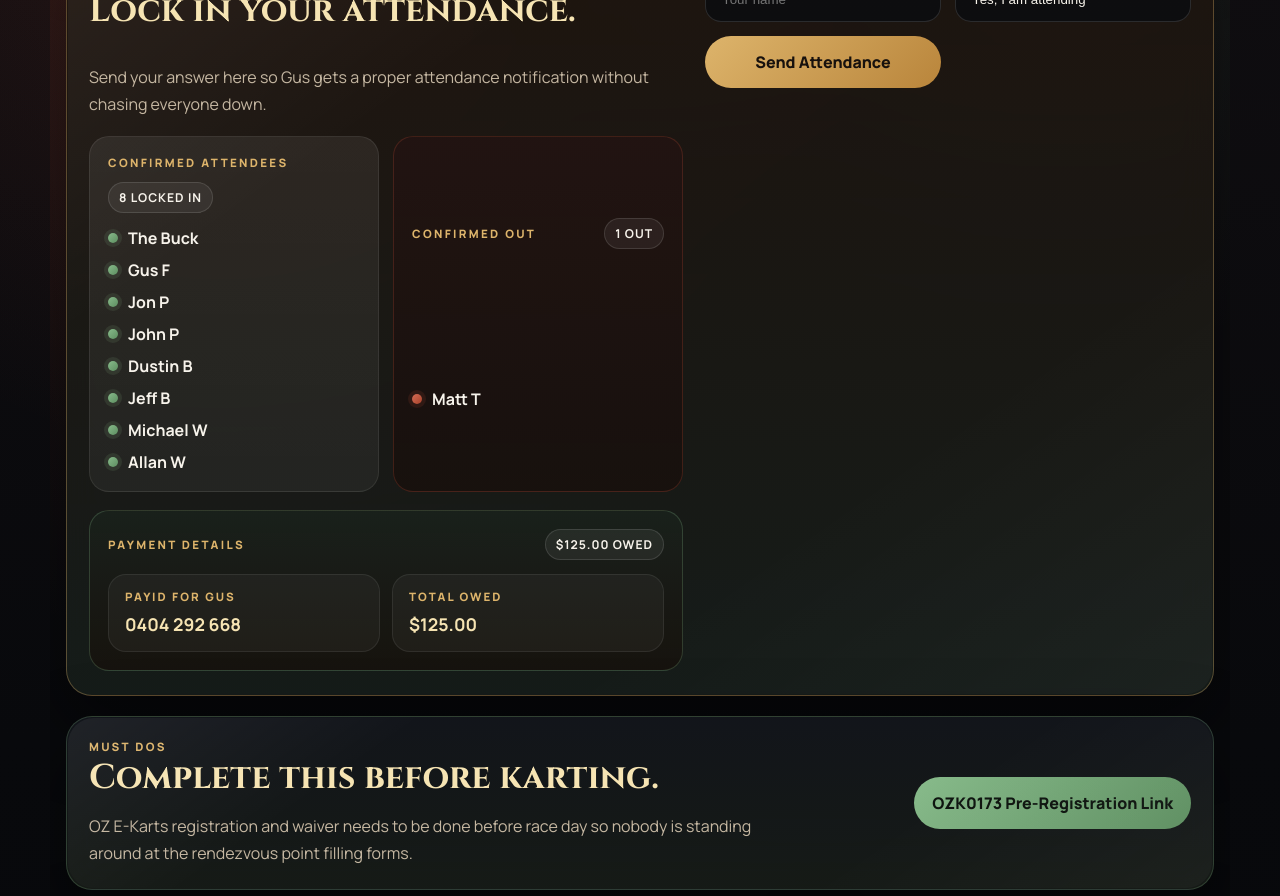
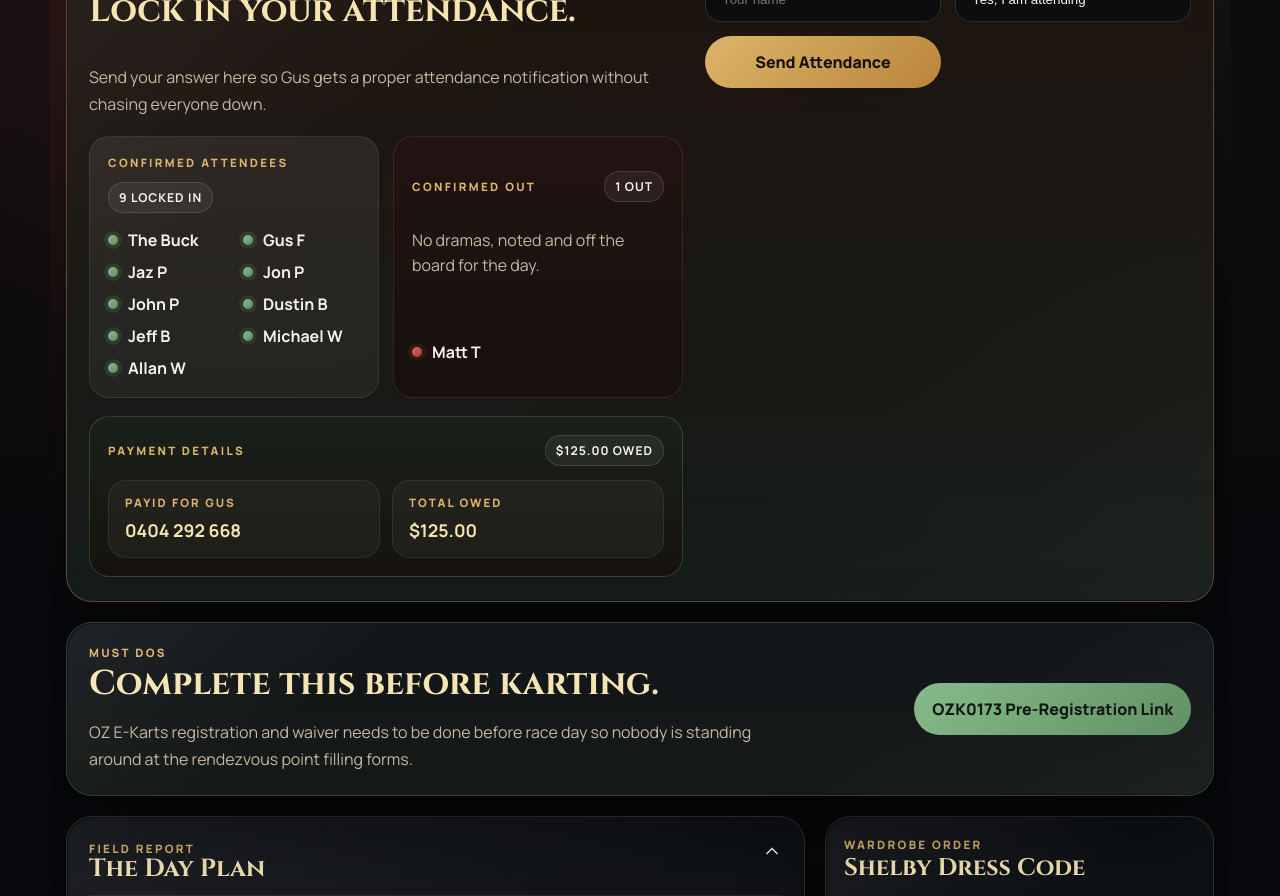
Before and after one commit to mgf-82/peaky-bucks-party, a React (Create React App) app: page / in a window 1280 px wide. Shown: the part 800-1696 px from the top of the page. Built offline with nearby package versions, Linux system fonts and the light colour scheme.

Commit message:
refine: update RSVP attendance layout

```diff
--- a/src/components/RsvpPanel.js
+++ b/src/components/RsvpPanel.js
@@ -16,6 +16,7 @@ const initialForm = {
 const confirmedAttendees = [
   'The Buck',
   'Gus F',
+  'Jaz P',
   'Jon P',
   'John P',
   'Dustin B',
@@ -96,12 +97,12 @@ const RsvpPanel = () => {
           everyone down.
         </p>
         <div className="attendance-columns" aria-labelledby="confirmed-title">
-          <div className="confirmed-list-card">
+          <div className="confirmed-list-card confirmed-list-card-in">
             <div className="confirmed-list-header">
               <p className="panel-eyebrow" id="confirmed-title">Confirmed Attendees</p>
               <span className="status-badge">{confirmedAttendees.length} locked in</span>
             </div>
-            <ul className="confirmed-list">
+            <ul className="confirmed-list confirmed-list-two-column">
               {confirmedAttendees.map((attendee) => (
                 <li key={attendee} className="confirmed-list-item">
                   <span className="confirmed-bullet" aria-hidden="true" />
@@ -115,7 +116,8 @@ const RsvpPanel = () => {
               <p className="panel-eyebrow" id="confirmed-out-title">Confirmed Out</p>
               <span className="status-badge">{confirmedOutAttendees.length} out</span>
             </div>
-            <ul className="confirmed-list">
+            <p className="confirmed-out-note">No dramas, noted and off the board for the day.</p>
+            <ul className="confirmed-list confirmed-list-out">
               {confirmedOutAttendees.map((attendee) => (
                 <li key={attendee} className="confirmed-list-item">
                   <span className="confirmed-bullet confirmed-bullet-out" aria-hidden="true" />
--- a/src/styles.css
+++ b/src/styles.css
@@ -410,6 +410,10 @@ button {
   border: 1px solid rgba(255, 255, 255, 0.08);
 }
 
+.confirmed-list-card-in {
+  gap: 16px;
+}
+
 .confirmed-list-card-out {
   border-color: rgba(207, 83, 56, 0.22);
   background: linear-gradient(180deg, rgba(34, 20, 18, 0.92), rgba(24, 16, 13, 0.88));
@@ -461,12 +465,27 @@ button {
   list-style: none;
 }
 
+.confirmed-list-two-column {
+  grid-template-columns: repeat(2, minmax(0, 1fr));
+  column-gap: 18px;
+}
+
+.confirmed-list-out {
+  gap: 12px;
+}
+
 .confirmed-list-item {
   display: flex;
   align-items: center;
   gap: 10px;
   color: var(--text-main);
   font-weight: 700;
+}
+
+.confirmed-out-note {
+  margin: -4px 0 0;
+  color: var(--text-muted);
+  line-height: 1.6;
 }
 
 .confirmed-bullet {
@@ -879,7 +898,8 @@ button {
   .flat-cap-links,
   .rsvp-form,
   .attendance-columns,
-  .payment-grid {
+  .payment-grid,
+  .confirmed-list-two-column {
     grid-template-columns: 1fr;
   }
 }
```
